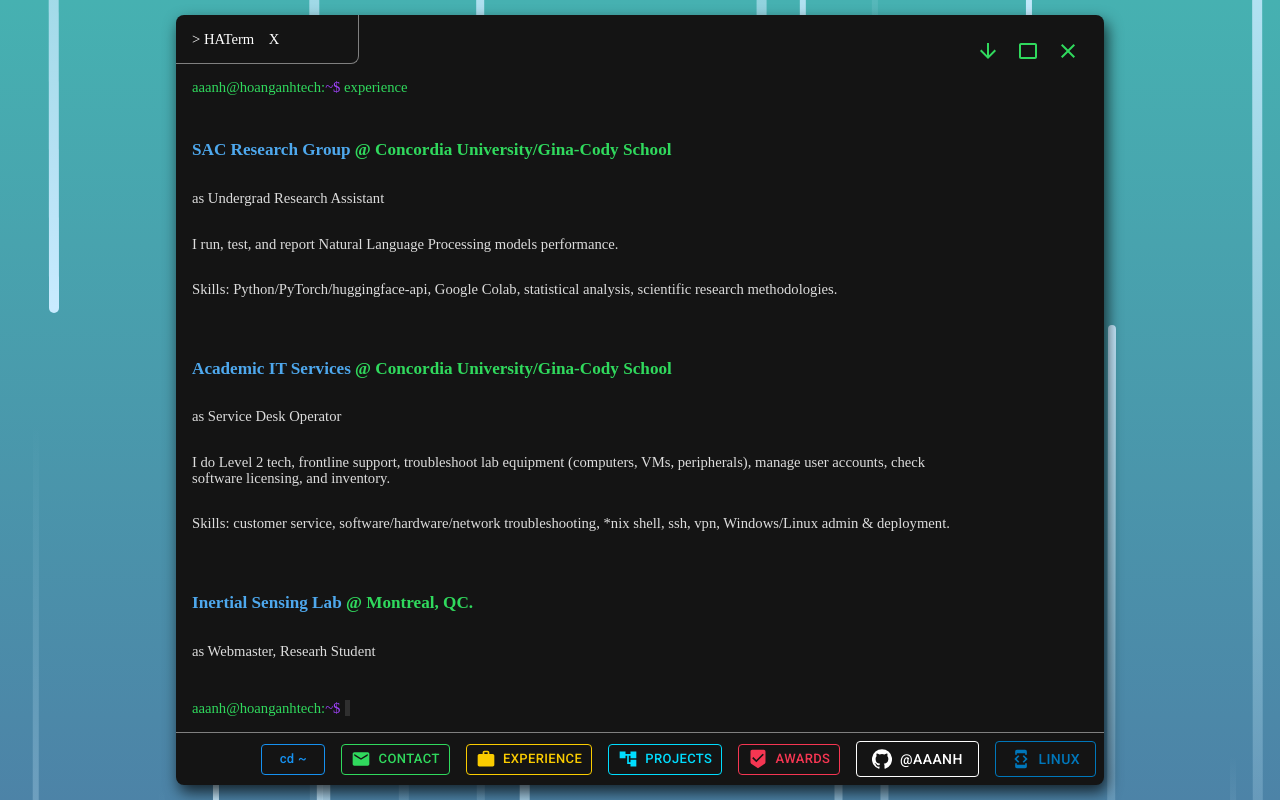
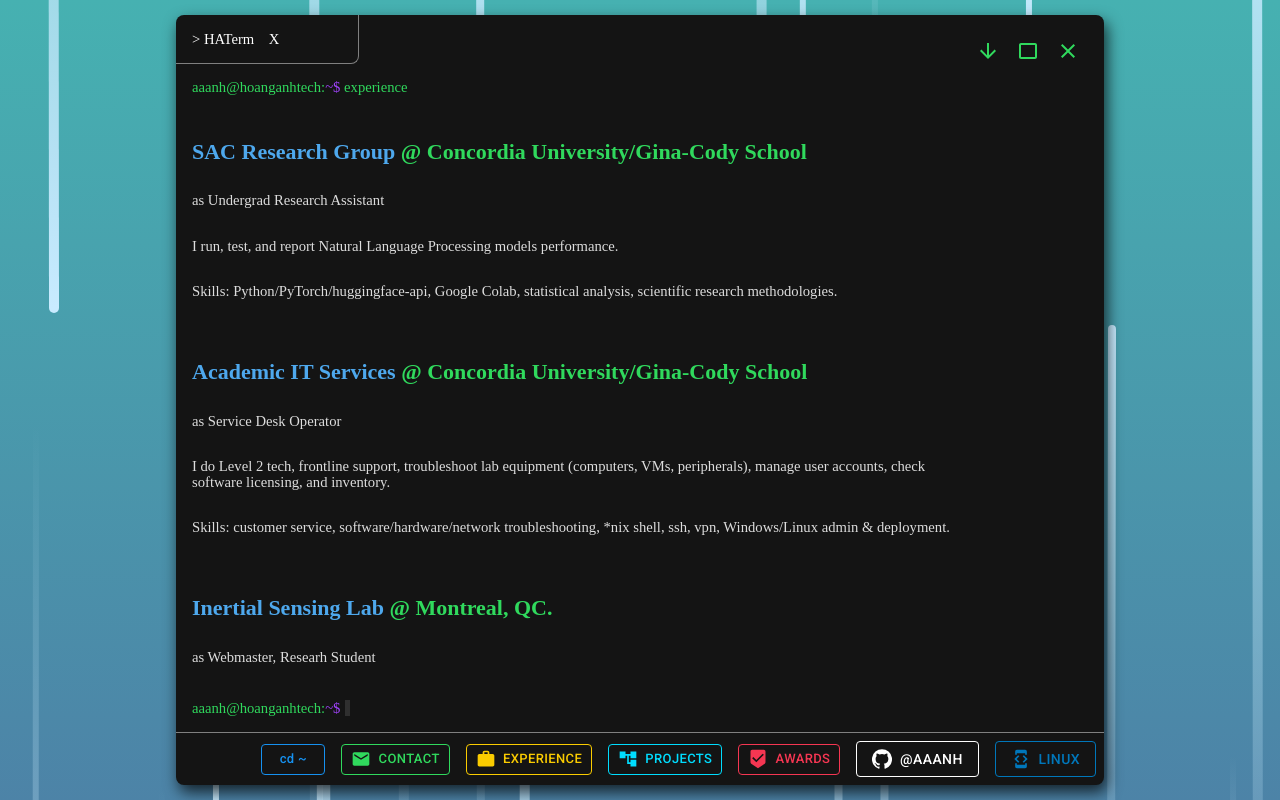
Before and after one commit to zasshuwu/nogamioka, a Next.js app: page / in a window 1280 px wide. Both pictures are taken after a click on the button "EXPERIENCE". Built offline with nearby package versions, Linux system fonts and the light colour scheme; grey boxes are pictures that could not be loaded.

Commit message:
replace img with iframes

```diff
--- a/components/main.js
+++ b/components/main.js
@@ -364,7 +364,7 @@
 			<div className={classes.experience}>
 				<div className={classes.experienceEntry}>
 					<div className={classes.experienceText}>
-						<h3><a href="https://users.encs.concordia.ca/~sac/">SAC Research Group</a> @ Concordia University/Gina-Cody School</h3>
+						<h2><a href="https://users.encs.concordia.ca/~sac/">SAC Research Group</a> @ Concordia University/Gina-Cody School</h2>
 						<p>as Undergrad Research Assistant</p>
 						<p>I run, test, and report Natural Language Processing models performance.</p>
 						<p>Skills: Python/PyTorch/huggingface-api, Google Colab, statistical analysis, scientific research methodologies.</p>
@@ -373,7 +373,7 @@
 				</div>
 				<div className={classes.experienceEntry}>
 					<div className={classes.experienceText}>
-						<h3><a href="https://www.concordia.ca/ginacody/aits.html">Academic IT Services</a> @ Concordia University/Gina-Cody School</h3>
+						<h2><a href="https://www.concordia.ca/ginacody/aits.html">Academic IT Services</a> @ Concordia University/Gina-Cody School</h2>
 						<p>as Service Desk Operator</p>
 						<p>I do Level 2 tech, frontline support, troubleshoot lab equipment (computers, VMs, peripherals), manage user accounts, check software licensing, and inventory.</p>
 						<p>Skills: customer service, software/hardware/network troubleshooting, *nix shell, ssh, vpn, Windows/Linux admin & deployment.</p>
@@ -382,21 +382,27 @@
 				</div>
 				<div className={classes.experienceEntry}>
 					<div className={classes.experienceText}>
-						<h3><a href="https://islab.ca">Inertial Sensing Lab</a> @ Montreal, QC.</h3>
+						<h2><a href="https://islab.ca">Inertial Sensing Lab</a> @ Montreal, QC.</h2>
 						<p>as Webmaster, Researh Student</p>
 						<p>I build and maintain research website, contribute to machine learning source code, maintain code repository</p>
 						<p>Skills: web app deployment, web API, postgreSQL, HTML+CSS+JS, Dev[Sec]Ops, SysAdmin, technical doc, machine learning, stats analysis, programming</p>
 					</div>
-					<div className={classes.experienceDemo}><img src="/islabca.jpg"></img></div>
+					<div className={classes.experienceDemo}>
+						{/* <img src="/islabca.jpg"></img> */}
+						<iframe src='https://islab.ca/en/home' width="800px" height="600px"></iframe>
+					</div>
 				</div>
 				<div className={classes.experienceEntry}>
 					<div className={classes.experienceText}>
-						<h3><a href="https://maiboatservice.us">Mai Boat Service</a> @ Orlando, Fl.</h3>
+						<h2><a href="https://maiboatservice.us">Mai Boat Service</a> @ Orlando, Fl.</h2>
 						<p>as Webmaster</p>
 						<p>I build and maintain customer-facing website, increase customer interaction and intake. The website is within top 5 related search result 100% of all time.</p>
 						<p>Skills: React with Next, web API, [Google] SEO.</p>
 					</div>
-					<div className={classes.experienceDemo}><img src="/mbsus.jpg"></img></div>
+					<div className={classes.experienceDemo}>
+						{/* <img src="/mbsus.jpg"></img> */}
+						<iframe src='https://maiboatservice.us' width="800px" height="600px"></iframe>
+					</div>
 				</div>
 			</div>
 
```
